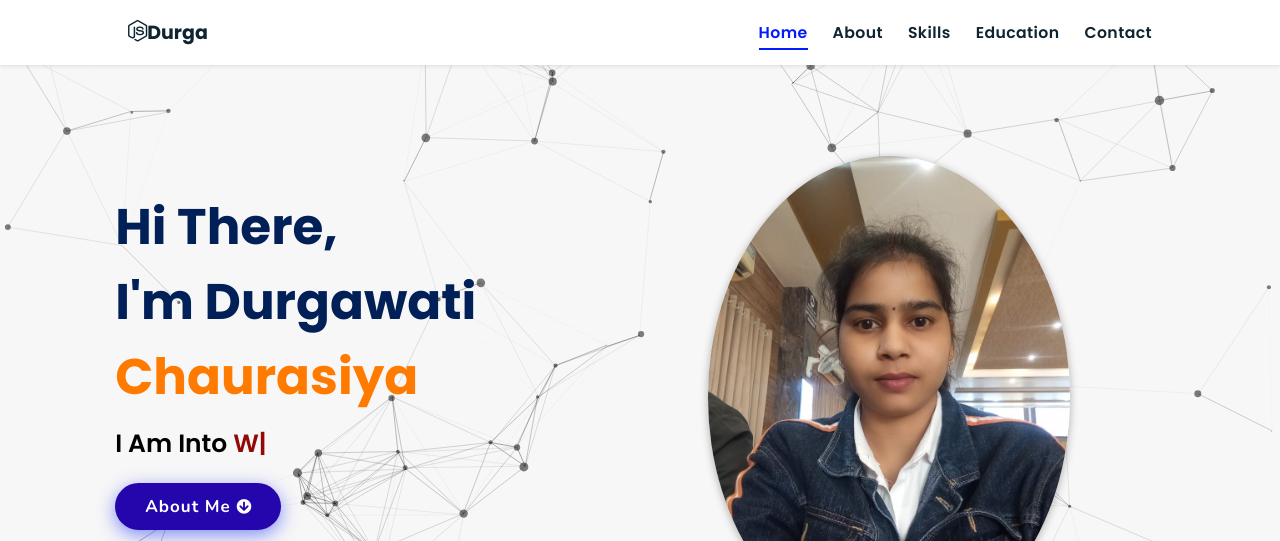
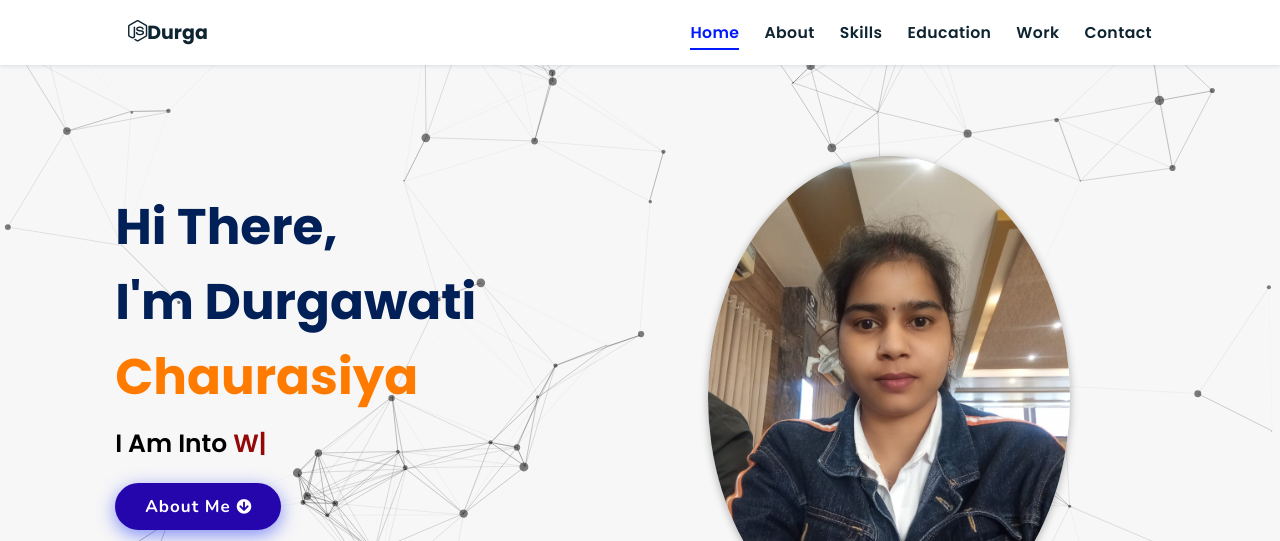
Before and after one commit to 6394981696/My-Portfolio, a plain HTML site: page index.html in a window 1280 px wide. Shown: the top 541 px of the page. Drawn offline with nearby package versions, Linux system fonts and the light colour scheme.

Commit message:
Update index.html

```diff
--- a/index.html
+++ b/index.html
@@ -32,7 +32,7 @@
             <li><a href="#about">About</a></li>
             <li><a href="#skills">Skills</a></li>
             <li><a href="#education">Education</a></li>
-            <!-- <li><a href="#work">Work</a></li> -->
+            <li><a href="#work">Work</a></li>
             <!-- <li><a href="#experience">Experience</a></li> -->
             <li><a href="#contact">Contact</a></li>
             </ul>
```
